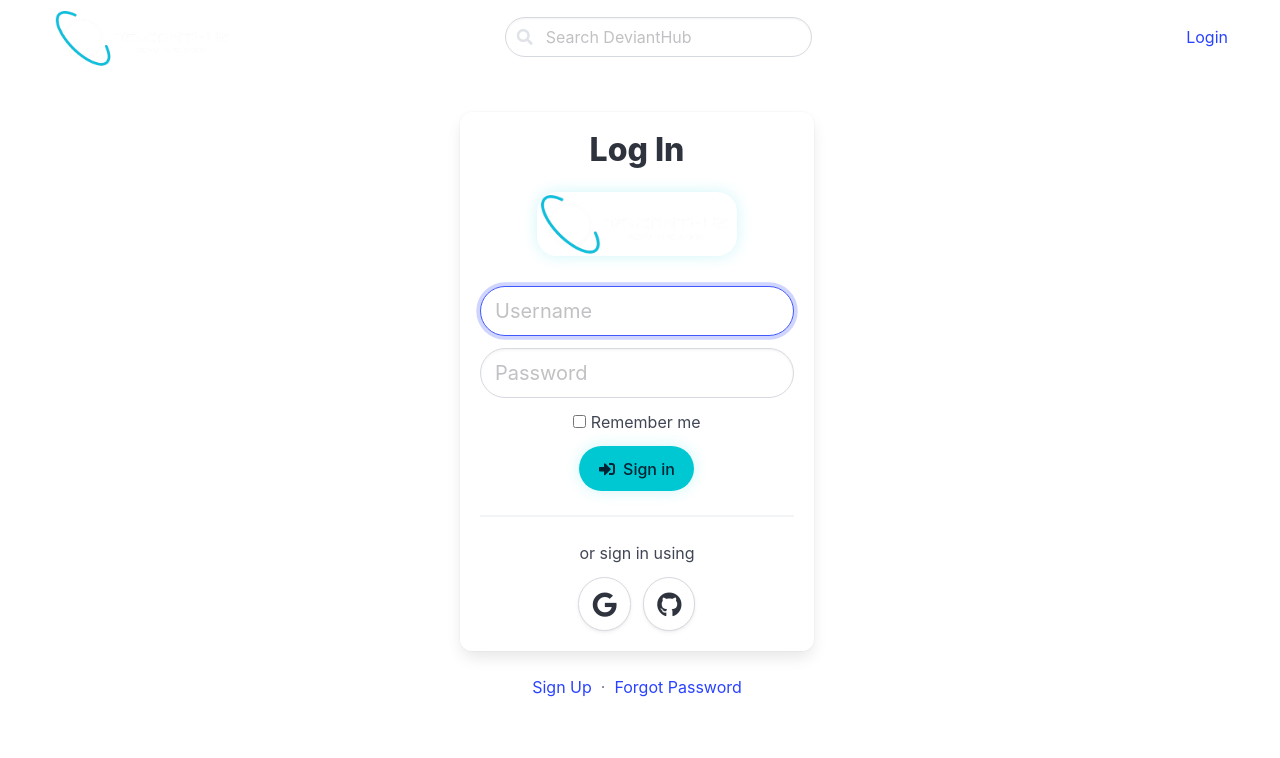
After one commit to deviantcoder/devianthub, a Django app: page /users/login/ in a window 1280 px wide. The commit adds this page. Shown: the top 758 px of the page. Run offline with Django 5.2, Linux system fonts and the light colour scheme.

Commit message:
commit 18: basic auth implemented

```diff
--- a/core/urls.py
+++ b/core/urls.py
@@ -5,7 +5,8 @@ from django.conf.urls.static import static
 
 urlpatterns = [
     path('admin/', admin.site.urls),
-    path('', include('posts.urls'))
+    path('', include('posts.urls')),
+    path('users/', include('users.urls')),
 ]
 
 urlpatterns += static(settings.STATIC_URL, document_root=settings.STATIC_ROOT)
--- a/static/css/custom.css
+++ b/static/css/custom.css
@@ -945,7 +945,7 @@
     transition: all 0.2s ease-in-out;
 }
 .add-button:hover {
-    background-color: #a30000;
+    background-color: #00bd7a;
     transform: scale(1.05);
 }
 
@@ -1019,3 +1019,20 @@
 .glow-effect {
     box-shadow: 0px 0px 15px rgba(19, 204, 220, 0.2);
 }
+
+.round-corners-medium {
+    border-radius: 30px;
+}
+
+.auth-button {
+    background-color: rgb(0, 200, 210);
+    border-radius: 30px;
+    width: 115px;
+    height: 45px;
+    padding: 7px;
+    transition: all 0.2s ease-in-out;
+}
+.auth-button:hover {
+    background-color: #9000e5;
+    transform: scale(1.1);
+}
--- a/users/models.py
+++ b/users/models.py
@@ -14,11 +14,11 @@ class Profile(models.Model):
     username = models.CharField(max_length=100, unique=True, null=True)
     image = models.ImageField(
         upload_to=upload_to,
-        default='../img/profile_default.png'
+        default='default/profile_default.png'
     )
     banner = models.ImageField(
         upload_to=upload_to,
-        default='../img/banner.jpg'
+        default='default/banner.jpg'
     )
     email = models.EmailField(max_length=200, unique=True, null=True)
     bio = models.CharField(max_length=500, null=True, blank=True)
--- /dev/null
+++ b/users/templates/users/login.html
@@ -0,0 +1,77 @@
+{% extends 'main.html' %}
+
+{% load static %}
+
+{% block content %}
+
+    <!-- PAGE CONTENT -->
+    <section class="hero">
+        <div class="hero-body">
+            <div class="container has-text-centered">
+                <div class="column is-4 is-offset-4">
+                    <div class="box">
+                        <h3 class="title">Log In</h3>
+                        <figure>
+                            <img src="{% static 'img/logo.png' %}" class="glow-effect" style="width: 200px; height: auto; border-radius: 20px;">
+                        </figure>
+
+                        <form method="post" class="mt-5">
+                            {% csrf_token %}
+
+                            <div class="field">
+                                <div class="control">
+                                    <input class="input round-corners-medium is-medium" type="text" name="username" placeholder="Username" autofocus="">
+                                </div>
+                            </div>
+
+                            <div class="field">
+                                <div class="control">
+                                    <input class="input round-corners-medium is-medium" type="password" name="password" placeholder="Password">
+                                </div>
+                            </div>
+
+                            <div class="field">
+                                <label class="checkbox">
+                                    <input type="checkbox">
+                                    Remember me
+                                </label>
+                            </div>
+
+                            <div style="text-align: center;">
+                                <button class="button is-info auth-button glow-effect">
+                                    <i class="fas fa-sign-in-alt mr-2" aria-hidden="true"></i>
+                                    Sign in
+                                </button>
+                            </div>
+
+                        </form>
+
+                        <hr>
+
+                        <span>or sign in using</span>
+
+                        <div class="buttons is-centered mt-3">
+                            <a class="button is-rounded" href="#">
+                                <span class="icon" style="font-size: 25px;">
+                                    <i class="fab fa-google"></i>
+                                </span>
+                            </a>
+                            <a class="button is-rounded" href="#">
+                                <span class="icon" style="font-size: 25px;">
+                                    <i class="fab fa-github"></i>
+                                </span>
+                            </a>
+                        </div>
+
+                    </div>
+                    <p class="has-text-grey">
+                        <a href="">Sign Up</a> &nbsp;·&nbsp;
+                        <a href="">Forgot Password</a>
+                    </p>
+                </div>
+            </div>
+        </div>
+
+    </section>
+
+{% endblock content %}
--- a/users/urls.py
+++ b/users/urls.py
@@ -0,0 +1,9 @@
+from django.urls import path
+from . import views
+
+app_name = 'users'
+
+urlpatterns = [
+    path('login/', views.login_user, name='login'),
+    path('register/', views.register_user, name='register'),
+]
--- a/users/views.py
+++ b/users/views.py
@@ -1,3 +1,48 @@
-from django.shortcuts import render
+from django.shortcuts import render, redirect
+from django.contrib.auth.models import User
+from django.contrib.auth import login, logout, authenticate
+from django.contrib import messages
+from .forms import CustomUserCreationForm
 
-# Create your views here.
+
+def login_user(request):
+    if request.user.is_authenticated:
+        return redirect('posts:feed')
+
+    if request.method == 'POST':
+        username = request.POST.get('username', None)
+        password = request.POST.get('password', None)
+
+        if username and password:
+            try:
+                user = User.objects.get(username=username)
+            except User.DoesNotExist:
+                messages.warning(request, 'Username or password is incorrect.')
+
+            user = authenticate(request, username=username, password=password)
+
+            if user is not None:
+                login(request, user)
+                messages.success(request, 'You are now logged in.')
+                return redirect('posts:feed')
+            messages.warning(request, 'Username or password is incorrect.')
+
+    return render(request, 'users/login.html')
+
+
+def register_user(request):
+    form = CustomUserCreationForm()
+
+    if request.method == 'POST':
+        form = CustomUserCreationForm(request.POST)
+        if form.is_valid():
+            form.save()
+            messages.success(request, 'Account created.')
+            return redirect('users:login')
+        messages.warning(request, form.errors)
+
+    context = {
+        'form': form,
+    }
+
+    return render(request, 'users/registration.html', context)
```
Also changed, not shown: users/forms.py (added, +49 -0 lines), users/templates/users/registration.html (added, +109 -0 lines), db.sqlite3.
